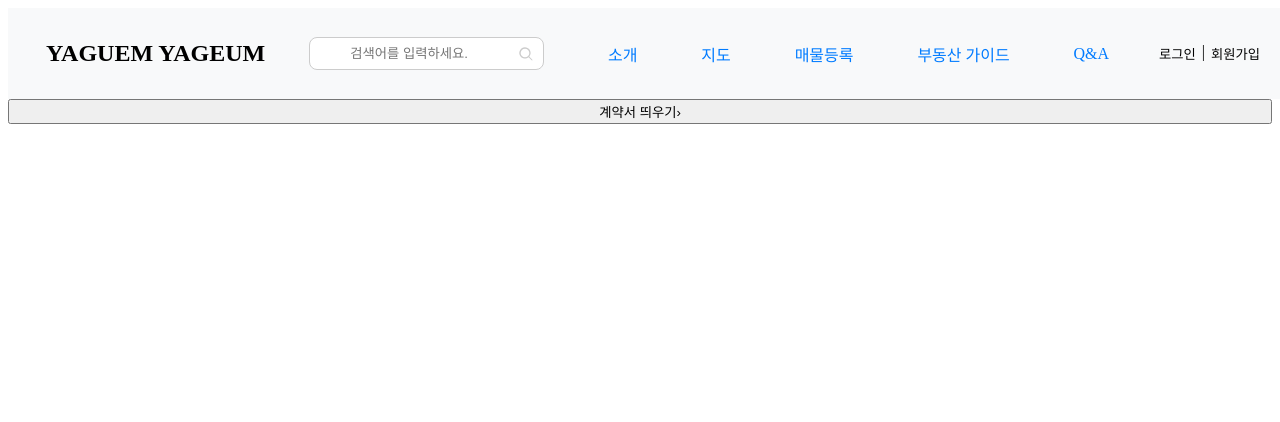
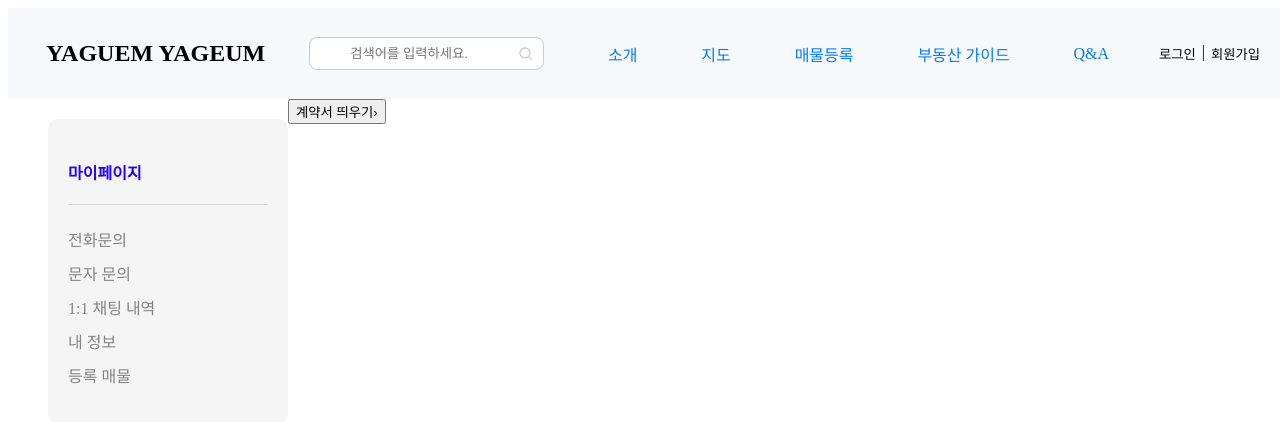
Before and after one commit to YAGEUM-YAGEUM/Yageum_Frontend, a Next.js app: page /mypage in a window 1280 px wide. Shown: the top 422 px of the page. Built offline with nearby package versions, Linux system fonts and the light colour scheme.

Commit message:
feat : 마이페이지 사이드바 구현

```diff
--- /dev/null
+++ b/src/app/mypage/layout.tsx
@@ -0,0 +1,27 @@
+// app/mypage/layout.tsx
+
+'use client';
+
+import styled from 'styled-components';
+import Sidebar from '@/components/common/Sidebar';
+
+const Container = styled.div`
+  display: flex;
+`;
+
+const Main = styled.div`
+  flex: 1;
+`;
+
+export default function MyPageLayout({
+  children,
+}: {
+  children: React.ReactNode;
+}) {
+  return (
+    <Container>
+      <Sidebar />
+      <Main>{children}</Main>
+    </Container>
+  );
+}
--- /dev/null
+++ b/src/components/common/Sidebar.tsx
@@ -0,0 +1,62 @@
+import Link from 'next/link';
+import styled from 'styled-components';
+
+const SidebarContainer = styled.aside`
+  width: 200px;
+  margin: 20px 0px 0px 40px;
+  border-radius: 10px;
+  padding: 20px;
+  background-color: #f5f5f5;
+
+  h4 {
+    text-align: left;
+    color: #2400ff;
+    padding-bottom: 20px;
+    border-bottom: 1px solid #d9d9d9;
+  }
+  ul {
+    padding: 0;
+  }
+
+  li {
+    list-style: none;
+    margin-bottom: 10px;
+    text-align: left;
+  }
+`;
+const StyledLink = styled(Link)`
+  text-decoration: none;
+  color: #848484;
+  &:hover {
+    text-decoration: underline;
+  }
+`;
+
+function Sidebar() {
+  return (
+    <SidebarContainer>
+      <nav>
+        <h4>마이페이지</h4>
+        <ul>
+          <li>
+            <StyledLink href="/mypage/phone">전화문의</StyledLink>
+          </li>
+          <li>
+            <StyledLink href="/mypage/message">문자 문의</StyledLink>
+          </li>
+          <li>
+            <StyledLink href="/mypage/chat">1:1 채팅 내역</StyledLink>
+          </li>
+          <li>
+            <StyledLink href="/mypage/profile">내 정보</StyledLink>
+          </li>
+          <li>
+            <StyledLink href="/mypage/properties">등록 매물</StyledLink>
+          </li>
+        </ul>
+      </nav>
+    </SidebarContainer>
+  );
+}
+
+export default Sidebar;
```
